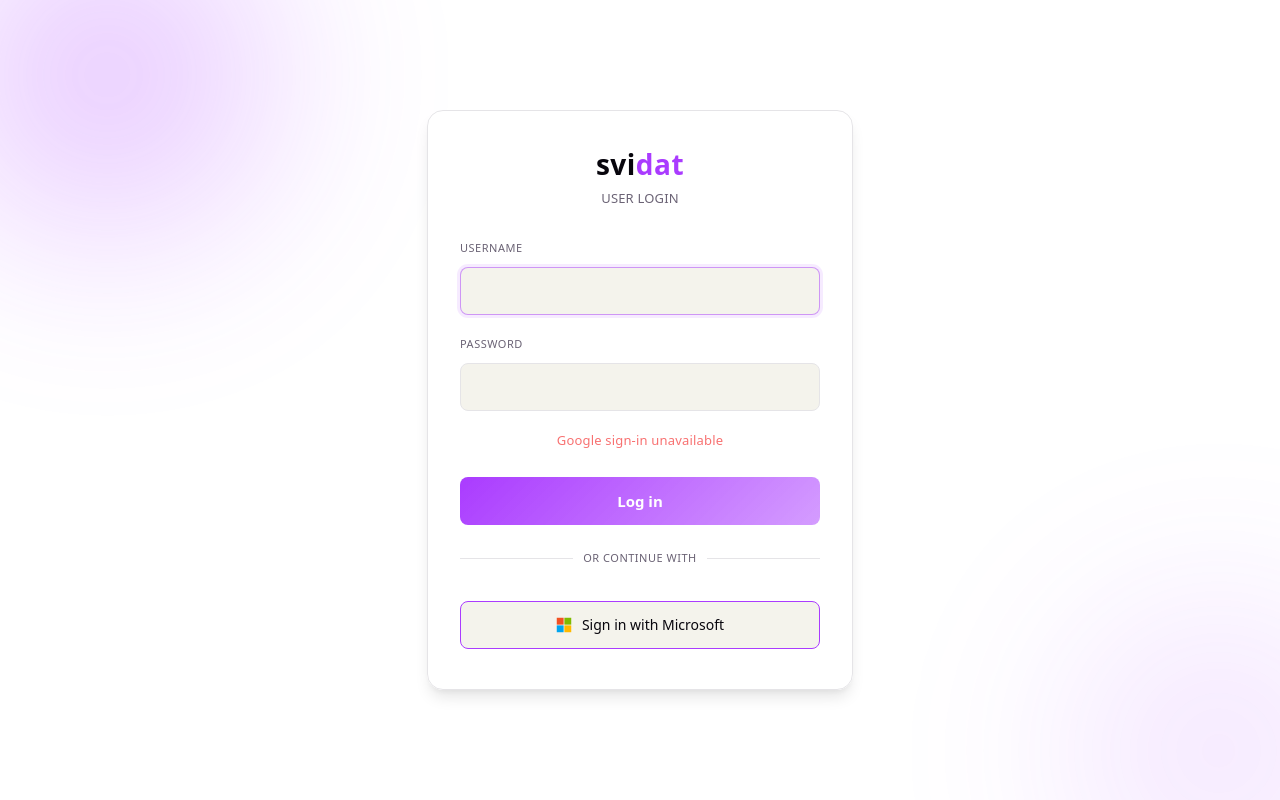
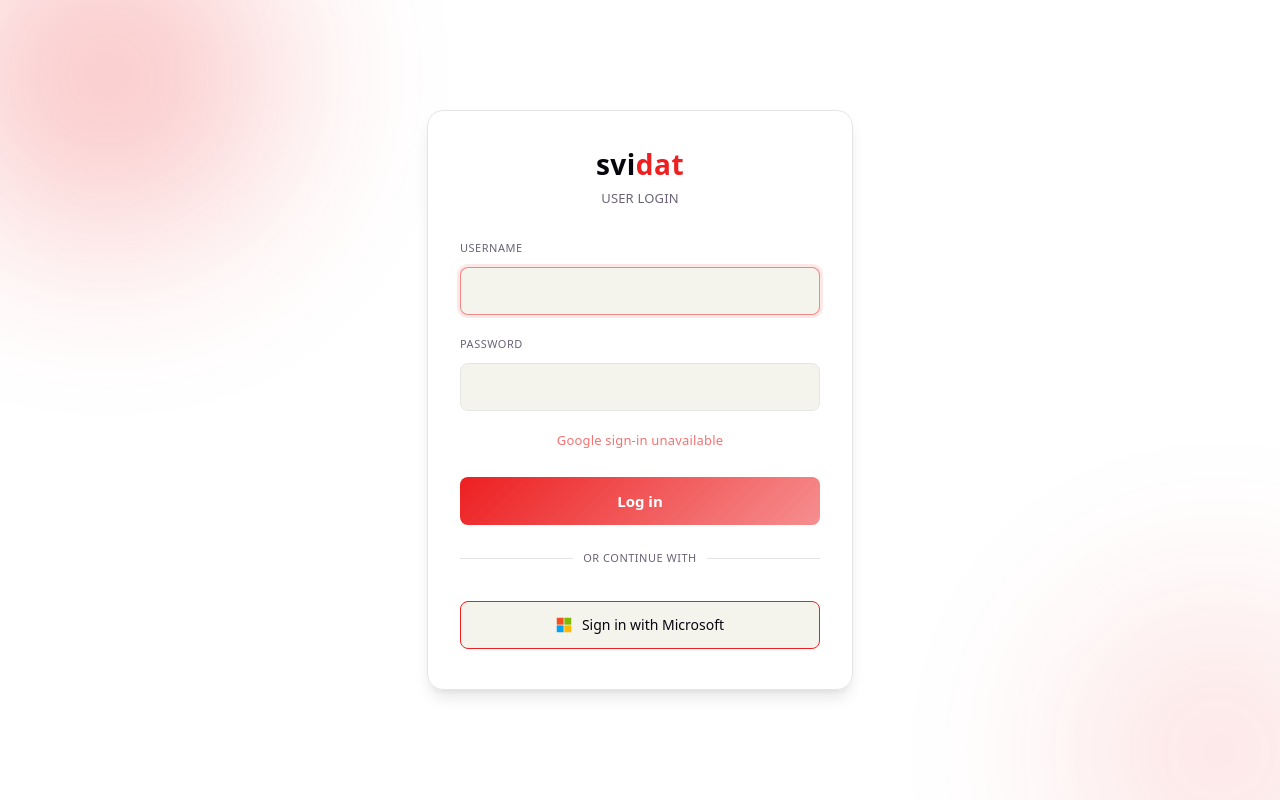
Before and after one commit to mweiberg-fsu/svidat, a React (Vite) app in the folder client/: page /login in a window 1280 px wide. Built offline with nearby package versions, Linux system fonts and the light colour scheme; no server answers.

Commit message:
style: change primary accent color to #ed1f21

```diff
--- a/client/src/index.css
+++ b/client/src/index.css
@@ -4,9 +4,9 @@
   --bg: #fff;
   --border: #e5e4e7;
   --code-bg: #f4f3ec;
-  --accent: #aa3bff;
-  --accent-bg: rgba(170, 59, 255, 0.1);
-  --accent-border: rgba(170, 59, 255, 0.5);
+  --accent: #ed1f21;
+  --accent-bg: rgba(237, 31, 33, 0.1);
+  --accent-border: rgba(237, 31, 33, 0.5);
   --social-bg: rgba(244, 243, 236, 0.5);
   --shadow:
     rgba(0, 0, 0, 0.1) 0 10px 15px -3px, rgba(0, 0, 0, 0.05) 0 4px 6px -2px;
@@ -37,9 +37,9 @@
     --bg: #16171d;
     --border: #2e303a;
     --code-bg: #1f2028;
-    --accent: #c084fc;
-    --accent-bg: rgba(192, 132, 252, 0.15);
-    --accent-border: rgba(192, 132, 252, 0.5);
+    --accent: #ed1f21;
+    --accent-bg: rgba(237, 31, 33, 0.15);
+    --accent-border: rgba(237, 31, 33, 0.5);
     --social-bg: rgba(47, 48, 58, 0.5);
     --shadow:
       rgba(0, 0, 0, 0.4) 0 10px 15px -3px, rgba(0, 0, 0, 0.25) 0 4px 6px -2px;
```
